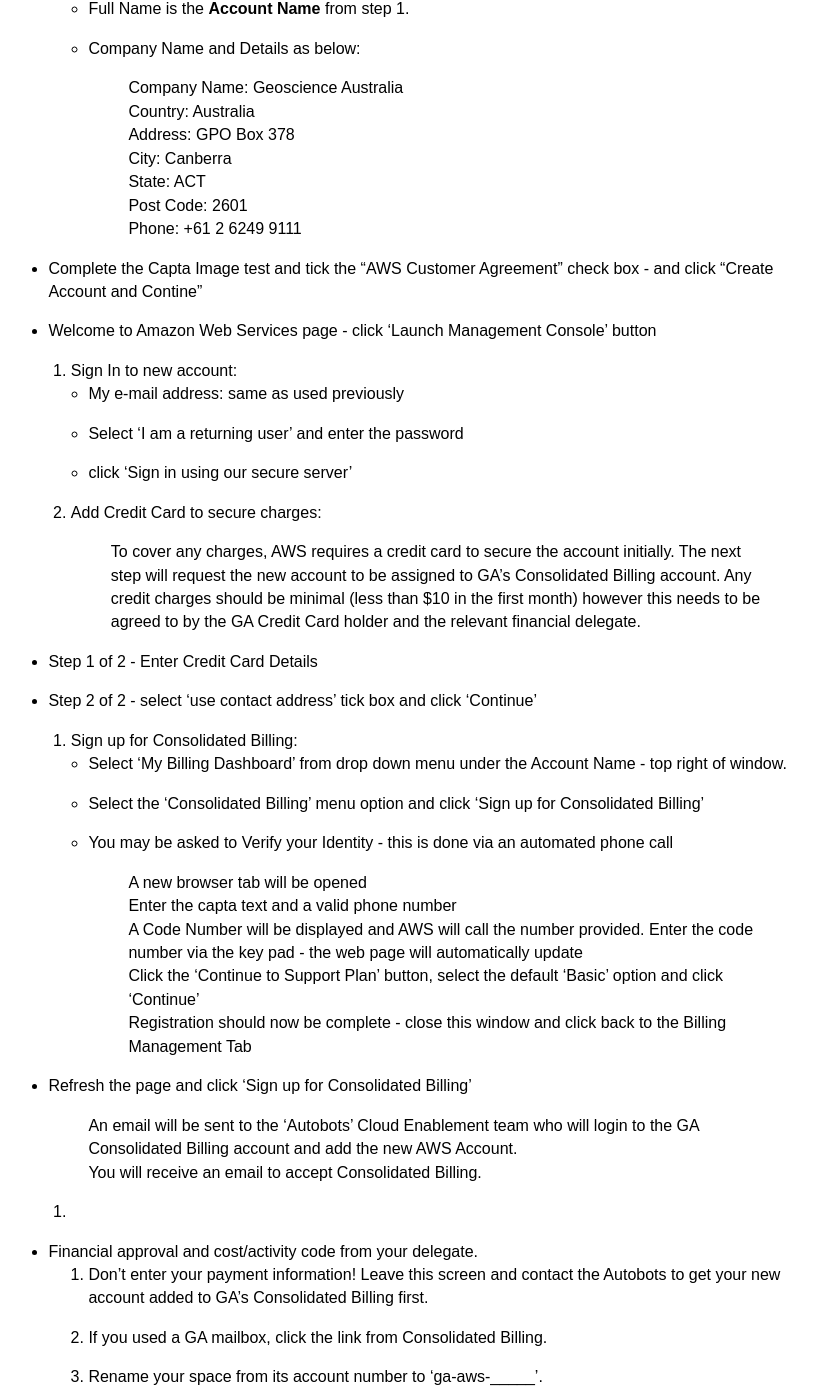
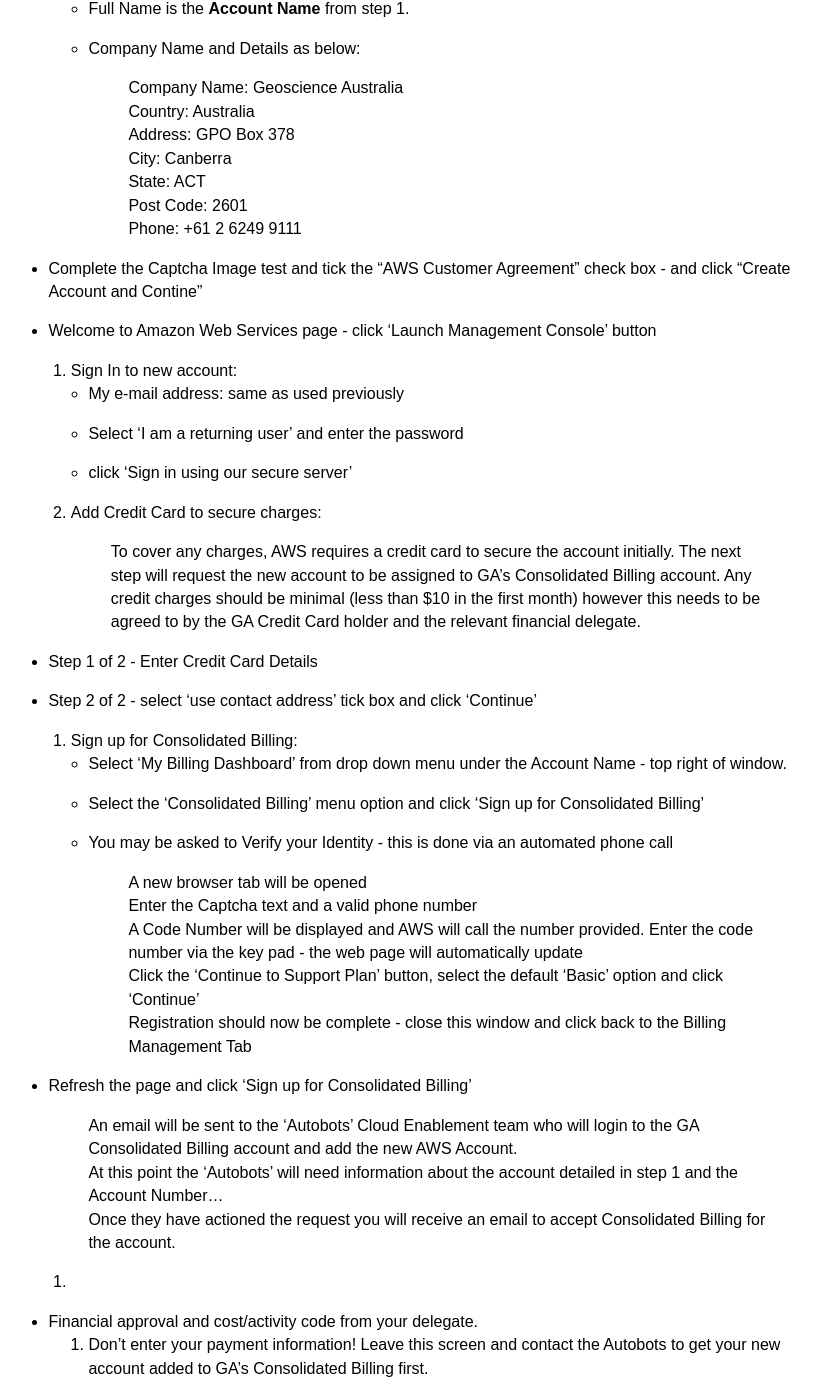
Before and after one commit to GeoscienceAustralia/cloud, a Jekyll site: the page built from docs/_pages/setting_up_index.md, in a window 1280 px wide and 1400 px high, scrolled down 1778 px. Shown: the whole window, without its empty margins (412-1233 px from the left). Built offline with Jekyll 4.4.1, drawn with Linux system fonts in a browser that asks for light colours; some of the changed text lies outside the part shown.

Commit message:
Update setting_up_index.md

```diff
--- a/docs/_pages/setting_up_index.md
+++ b/docs/_pages/setting_up_index.md
@@ -24,8 +24,8 @@
   * The name for your Account - this should be 'GA-AWS-xxxxxxxxxx'. For example, 'ga-aws-bumblebee' for the Bumblebee project. Maximum of 10 characters for a total of 17 characters overall. The Account Name can also be used as an email at step 2.
   * This information will need to be sent to the Cloud Enablement team ('Autobots') for them to complete the Consolidate Billing process:
   > Hi Autobots!
-  > I want to create a new AWS Space called: GA-AWS-GNSPROCESS
-  > The space will be used for: Processing of GNSS data received from...
+  > I am creating a new AWS Space called: GA-AWS-GABION
+  > The space will be used for: Developing a framework for geotechtonic walling processes...
   > The section lead is:  John Doe.
   > Cost/Activity Codes: 1234/5678
   > I will send through account details once created.
@@ -68,7 +68,7 @@
    > Post Code: 2601
    > Phone: +61 2 6249 9111
 
- * Complete the Capta Image test and tick the "AWS Customer Agreement" check box - and click "Create Account and Contine"
+ * Complete the Captcha Image test and tick the "AWS Customer Agreement" check box - and click "Create Account and Contine"
  * Welcome to Amazon Web Services page - click 'Launch Management Console' button
 
 5. Sign In to new account:
@@ -89,7 +89,7 @@
  * Select the 'Consolidated Billing' menu option and click 'Sign up for Consolidated Billing'
  * You may be asked to Verify your Identity - this is done via an automated phone call
    > A new browser tab will be opened
-   > Enter the capta text and a valid phone number
+   > Enter the Captcha text and a valid phone number
    > A Code Number will be displayed and AWS will call the number provided.
    > Enter the code number via the key pad - the web page will automatically update
    > Click the 'Continue to Support Plan' button, select the default 'Basic' option and click 'Continue'
@@ -97,7 +97,8 @@
 
  * Refresh the page and click 'Sign up for Consolidated Billing'
    > An email will be sent to the 'Autobots' Cloud Enablement team who will login to the GA Consolidated Billing account and add the new AWS Account.
-   > You will receive an email to accept Consolidated Billing.
+   > At this point the 'Autobots' will need information about the account detailed in step 1 and the Account Number...
+   > Once they have actioned the request you will receive an email to accept Consolidated Billing for the account.
 
 8.
 
```
